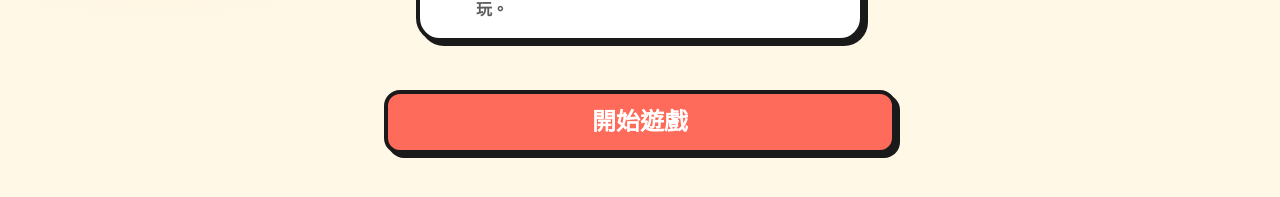
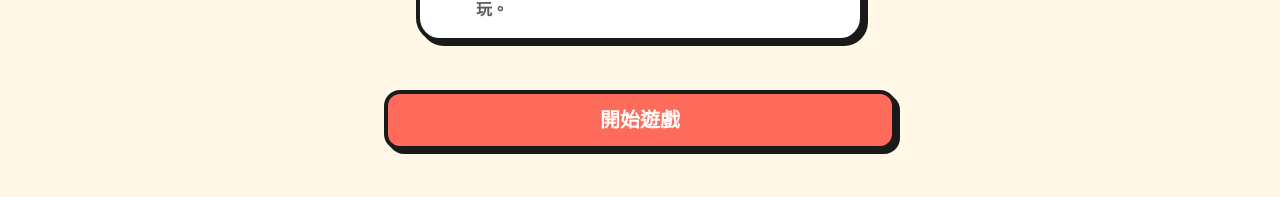
Before and after one commit to anthonylee1994/a-small-goal, a React (Vite) app: page / in a window 1280 px wide. Shown: the part 603-800 px from the top of the page. Built offline with nearby package versions, Linux system fonts and the light colour scheme.

Commit message:
style: Adjust text sizes for Button component variants to ensure consistent readability across different screen sizes.

```diff
--- a/src/components/Button.tsx
+++ b/src/components/Button.tsx
@@ -18,10 +18,10 @@ export const Button = ({children, onClick, type = "button", variant = "primary",
         sm: "min-h-10 rounded-xl px-3 py-2 text-sm md:text-base",
     };
     const variantClasses = {
-        primary: "bg-(--coral) text-white md:text-2xl!",
-        secondary: "bg-(--accent) text-(--ink)",
-        danger: "bg-(--danger) text-white",
-        ghost: "bg-white text-(--ink)",
+        primary: "bg-(--coral) text-white md:text-xl!",
+        secondary: "bg-(--accent) text-(--ink)  md:text-xl!",
+        danger: "bg-(--danger) text-white  md:text-xl!",
+        ghost: "bg-white text-(--ink)  md:text-xl!",
     };
     const classes = `${baseClasses} ${sizeClasses[size]} ${variantClasses[variant]} ${className}`;
 
```
